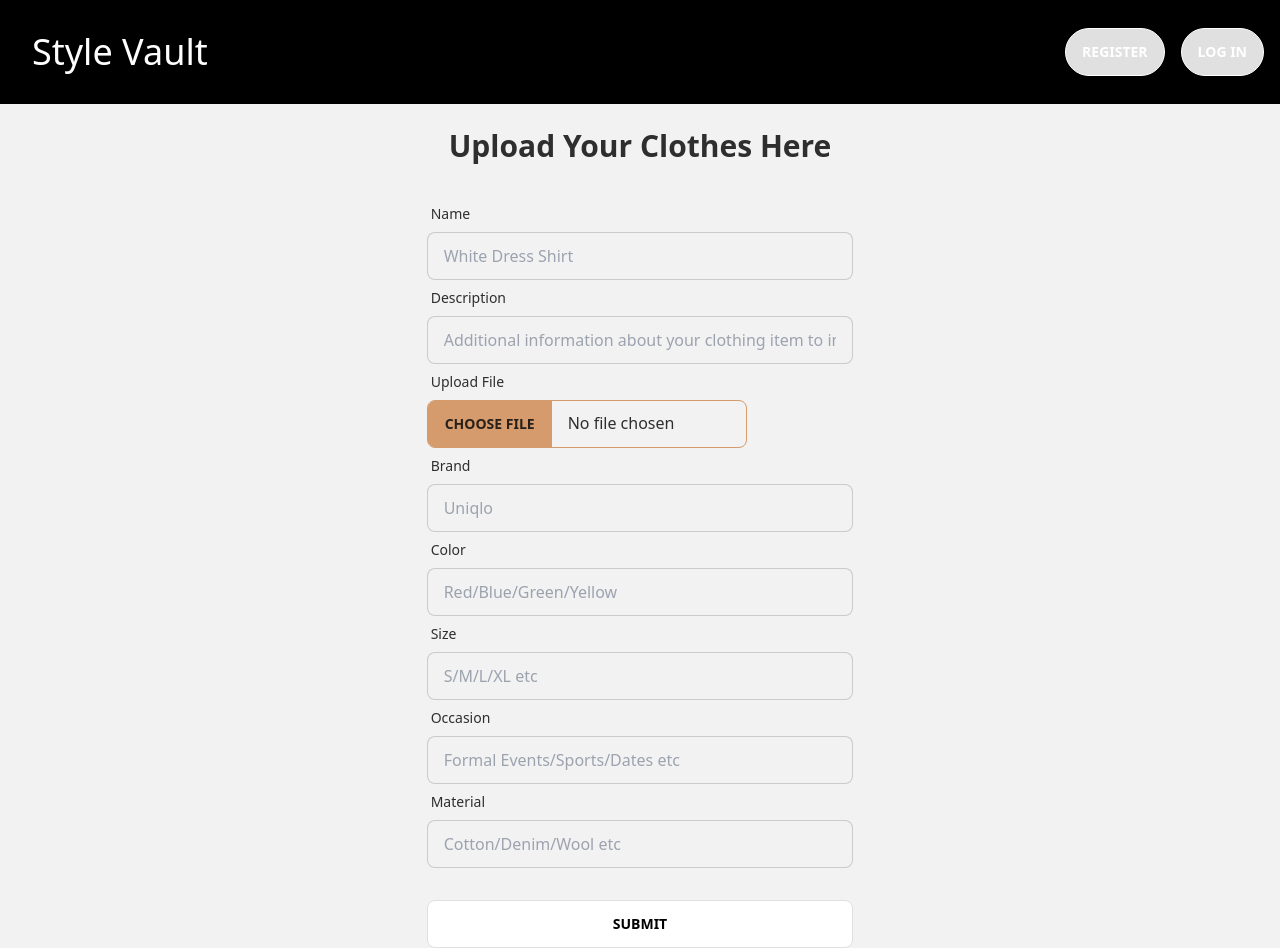
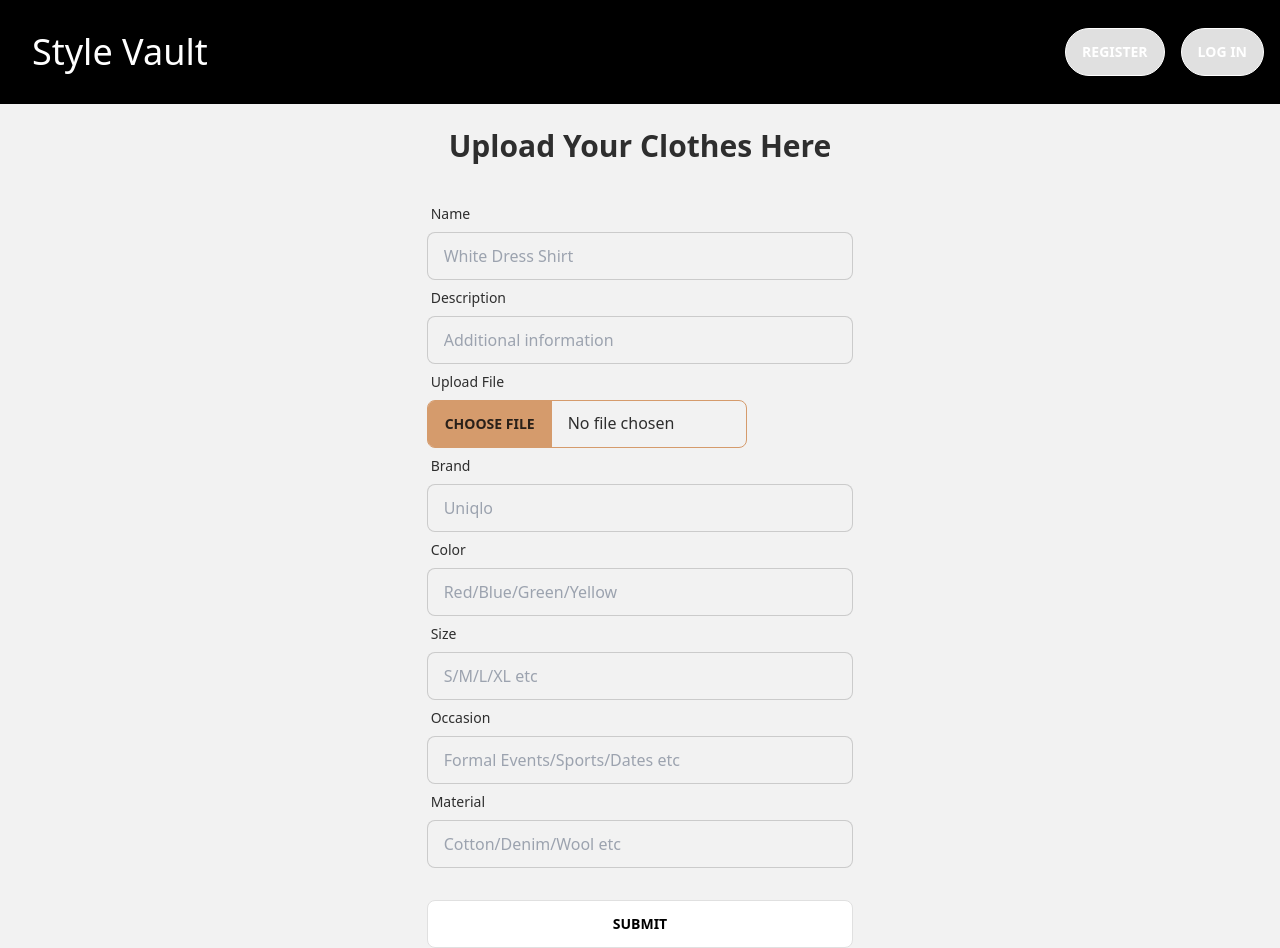
Before and after one commit to harris5995/next-finalproject-frontend, a SvelteKit app: page /tops/new in a window 1280 px wide. Built offline with nearby package versions, Linux system fonts and the light colour scheme; no server answers.

Commit message:
alert added

```diff
--- a/src/routes/accs/new/+page.svelte
+++ b/src/routes/accs/new/+page.svelte
@@ -73,7 +73,7 @@
             <label class="label" for="description">
                 <span class="label-text">Description</span>
             </label>
-            <input type="input" name="description" placeholder="Additional information about your clothing item to improve searchability" class="input input-bordered w-full" required />
+            <input type="input" name="description" placeholder="Additional information" class="input input-bordered w-full" required />
             {#if 'description' in formErrors}
             <label class="label" for="description">
                 <span class="label-text-alt text-red-500">{formErrors['description'].message}</span>
--- a/src/routes/bottoms/new/+page.svelte
+++ b/src/routes/bottoms/new/+page.svelte
@@ -73,7 +73,7 @@
             <label class="label" for="description">
                 <span class="label-text">Description</span>
             </label>
-            <input type="input" name="description" placeholder="Additional information about your clothing item to improve searchability" class="input input-bordered w-full" required />
+            <input type="input" name="description" placeholder="Additional information" class="input input-bordered w-full" required />
             {#if 'description' in formErrors}
             <label class="label" for="description">
                 <span class="label-text-alt text-red-500">{formErrors['description'].message}</span>
--- a/src/routes/outfits/+page.svelte
+++ b/src/routes/outfits/+page.svelte
@@ -47,6 +47,7 @@ function handleDateChange(evt) {
 export async function saveOutfit(evt) {
   const accessToken = getTokenFromLocalStorage();
 
+
   // Check if a date is selected
   if (!selectedDate) {
     alert('Please select a date before saving the outfit.');
@@ -63,6 +64,13 @@ export async function saveOutfit(evt) {
   };
 
   console.log('Outfit Data:', outfitData);
+
+   //Check if oufit data is full
+   for (const key in outfitData) {
+      if (outfitData[key] === undefined) {
+        alert(`Please, complete your outfit.`);
+        return;
+      }}
 
   try {
     const resp = await fetch(PUBLIC_BACKEND_BASE_URL + '/outfits', {
@@ -86,6 +94,7 @@ export async function saveOutfit(evt) {
   } catch (error) {
     console.error('Error saving outfit:', error);
   }
+
 }
 
 // export async function saveOutfit(evt) {
--- a/src/routes/shoes/new/+page.svelte
+++ b/src/routes/shoes/new/+page.svelte
@@ -73,7 +73,7 @@
             <label class="label" for="description">
                 <span class="label-text">Description</span>
             </label>
-            <input type="input" name="description" placeholder="Additional information about your clothing item to improve searchability" class="input input-bordered w-full" required />
+            <input type="input" name="description" placeholder="Additional information" class="input input-bordered w-full" required />
             {#if 'description' in formErrors}
             <label class="label" for="description">
                 <span class="label-text-alt text-red-500">{formErrors['description'].message}</span>
--- a/src/routes/tops/new/+page.svelte
+++ b/src/routes/tops/new/+page.svelte
@@ -74,7 +74,7 @@
             <label class="label" for="description">
                 <span class="label-text">Description</span>
             </label>
-            <input type="input" name="description" placeholder="Additional information about your clothing item to improve searchability" class="input input-bordered w-full" required />
+            <input type="input" name="description" placeholder="Additional information" class="input input-bordered w-full" required />
             {#if 'description' in formErrors}
             <label class="label" for="description">
                 <span class="label-text-alt text-red-500">{formErrors['description'].message}</span>
```
